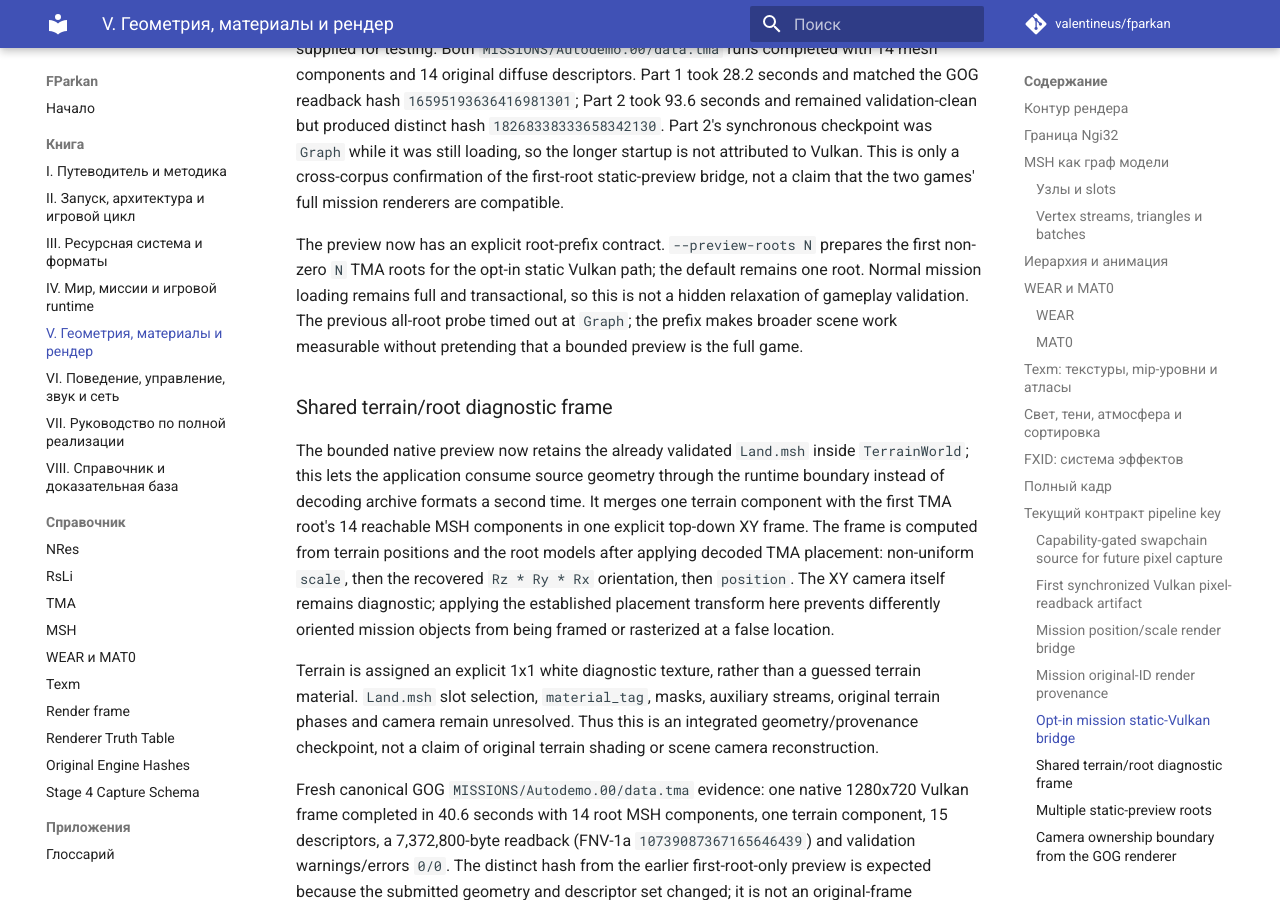
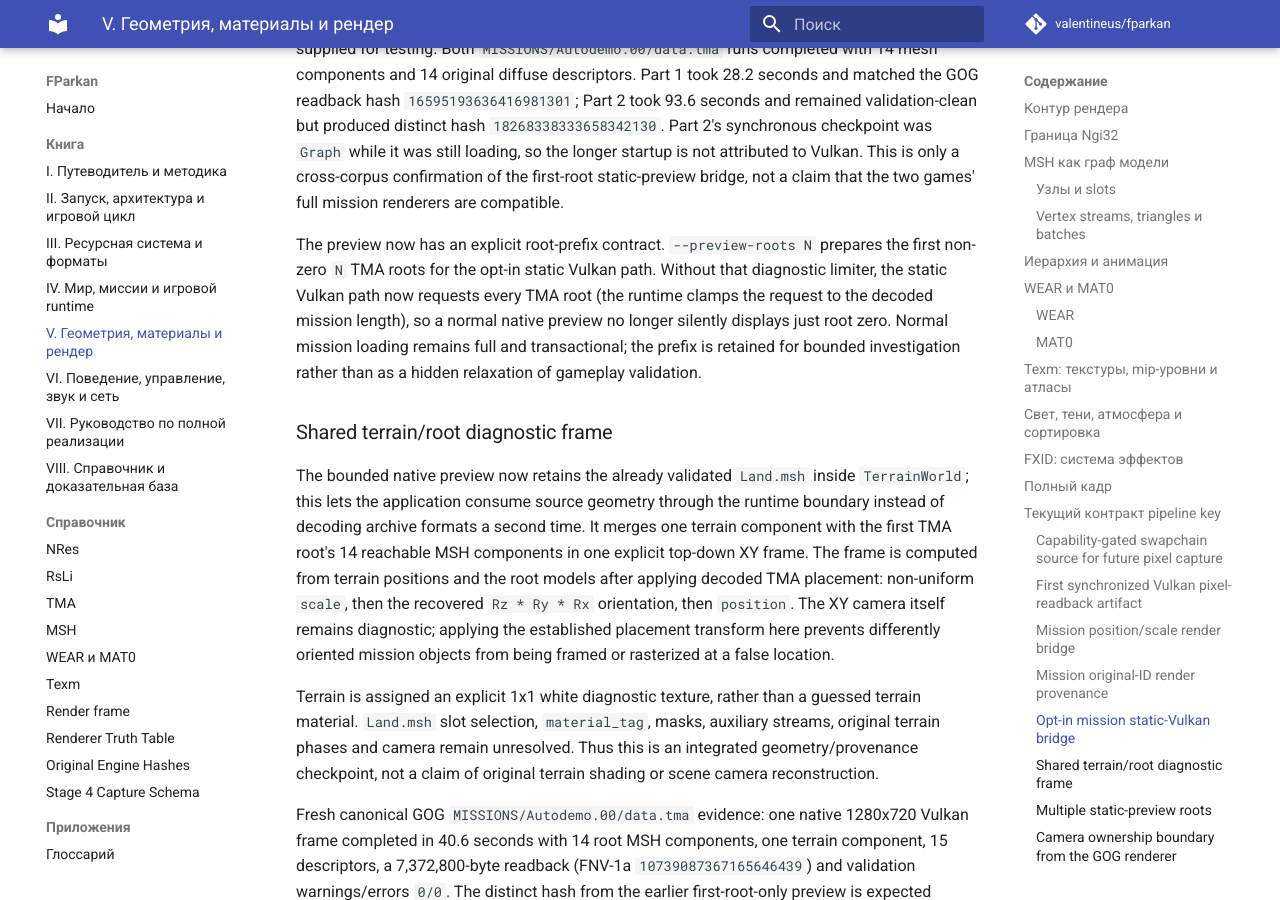
Before and after one commit to valentineus/fparkan, an MkDocs documentation site: the page built from docs/tomes/05-render.md, in a window 1280 px wide and 900 px high, scrolled down 20406 px. Built offline with MkDocs 1.6.1 and Material for MkDocs 9.7.7, drawn with Linux system fonts in a browser that asks for light colours; comment, search, counter and statistics services are not loaded.

Commit message:
feat(game): preview all mission roots by default

```diff
--- a/docs/tomes/05-render.md
+++ b/docs/tomes/05-render.md
@@ -972,11 +972,12 @@
 mission renderers are compatible.
 
 The preview now has an explicit root-prefix contract. `--preview-roots N`
-prepares the first non-zero `N` TMA roots for the opt-in static Vulkan path;
-the default remains one root. Normal mission loading remains full and
-transactional, so this is not a hidden relaxation of gameplay validation. The
-previous all-root probe timed out at `Graph`; the prefix makes broader scene
-work measurable without pretending that a bounded preview is the full game.
+prepares the first non-zero `N` TMA roots for the opt-in static Vulkan path.
+Without that diagnostic limiter, the static Vulkan path now requests every TMA
+root (the runtime clamps the request to the decoded mission length), so a
+normal native preview no longer silently displays just root zero. Normal mission
+loading remains full and transactional; the prefix is retained for bounded
+investigation rather than as a hidden relaxation of gameplay validation.
 
 ### Shared terrain/root diagnostic frame
 
```
Also changed, not shown: 1 other file.
